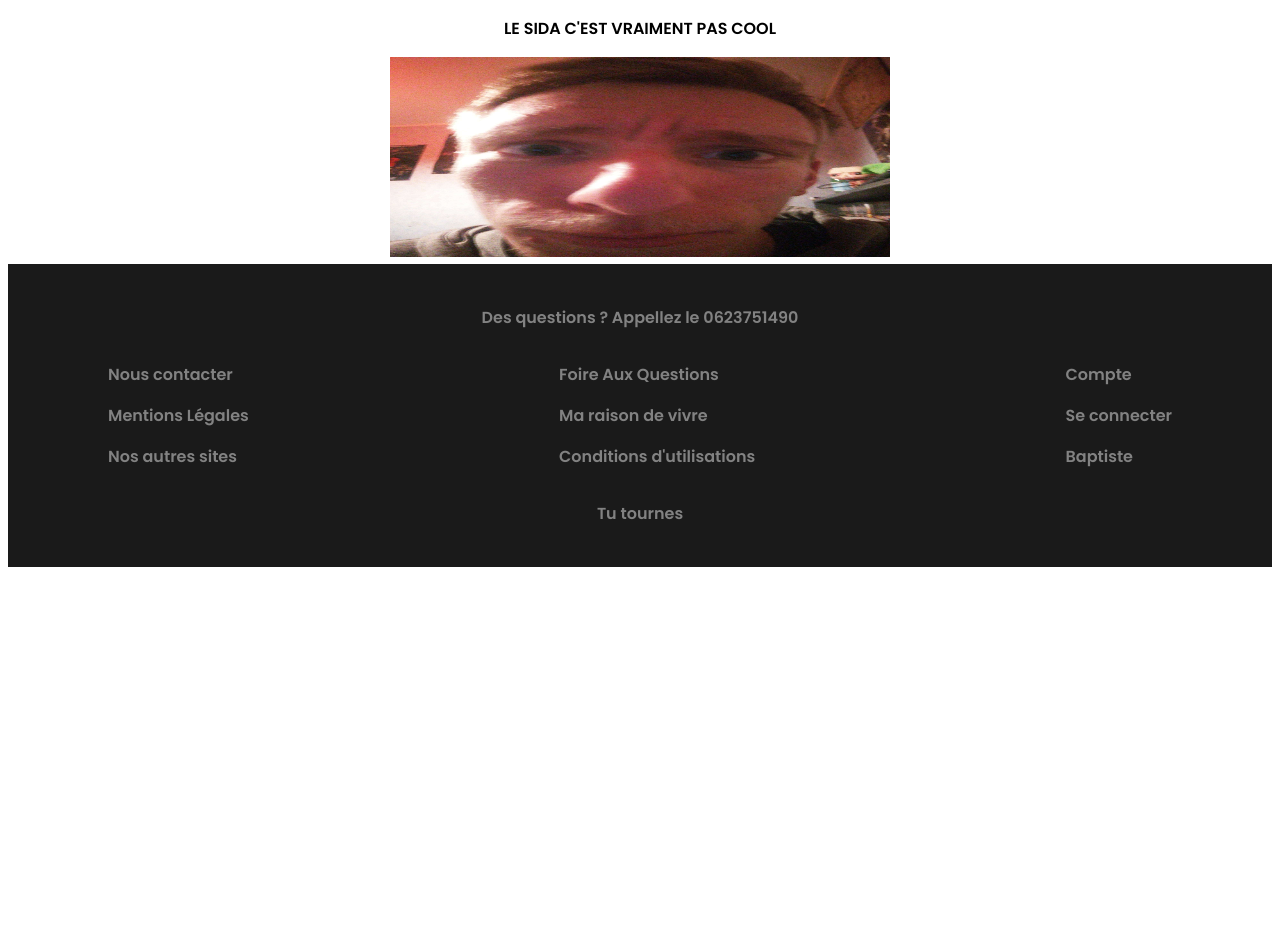
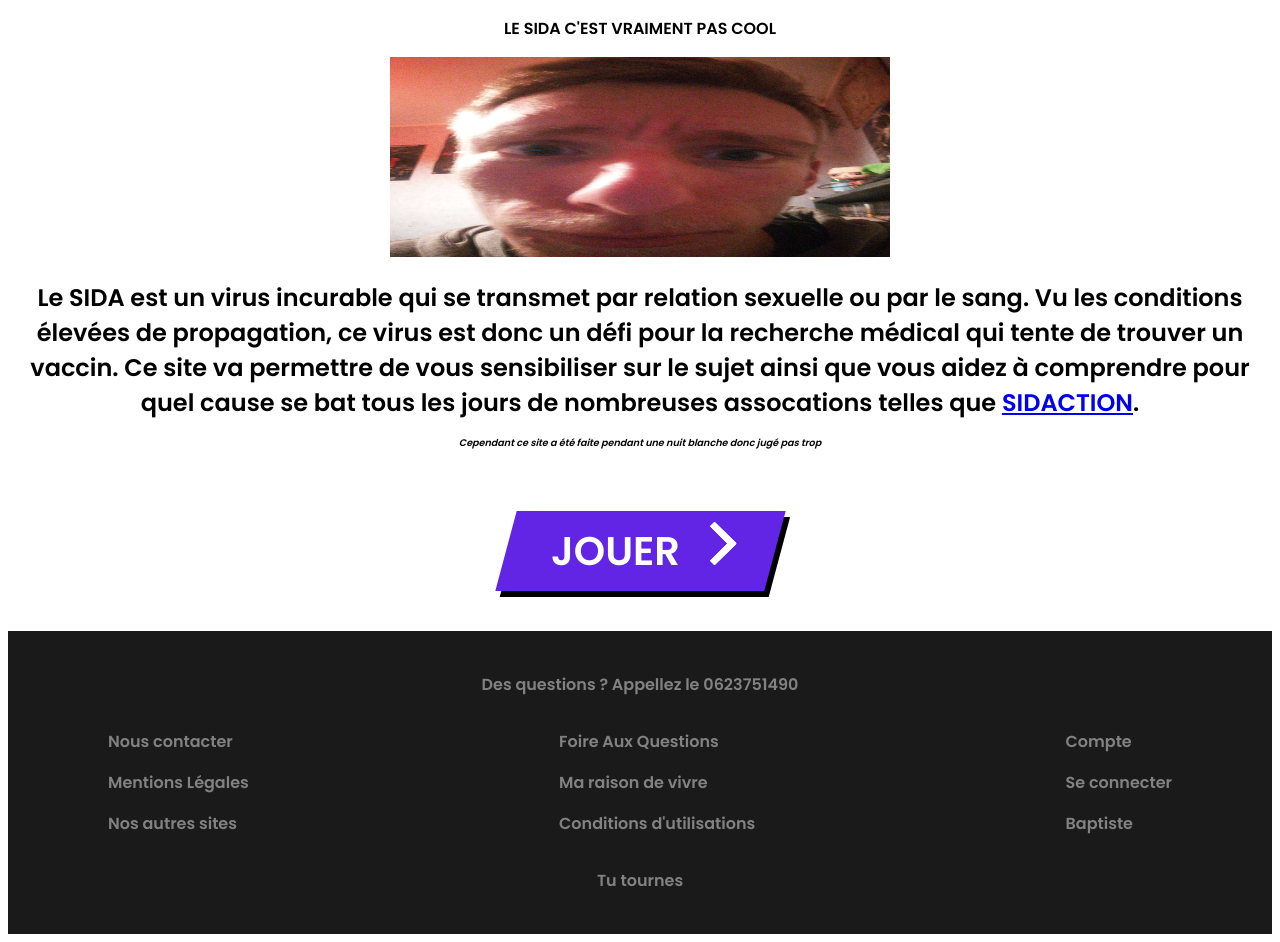
Before and after one commit to Lhokamn/Nuit_2_Linfo, a plain HTML site: page Index.html in a window 1280 px wide. Before the commit the page ends 800 px from the top, so only its background shows below. Drawn offline with Linux system fonts and the light colour scheme.

```diff
--- a/CSS/Index.css
+++ b/CSS/Index.css
@@ -1,5 +1,21 @@
 body {
     font-family: 'Poppins', sans-serif;
+}
+
+body .wrapper {
+    height: 20vh;
+    display: flex;
+    justify-content: center;
+    align-items: center;
+}
+
+.introduction {
+    text-align: center;
+    font-size: 75%;
+}
+
+.introduction i {
+    font-size: 40%;
 }
 
 header {
@@ -31,3 +47,99 @@ footer .row1 {
 footer .easteregg {
     text-align: center;
 }
+
+
+
+* {
+    box-sizing: border-box;
+}
+
+.wrapper {
+    display: flex;
+    justify-content: center;
+}
+
+.cta {
+    display: flex;
+    padding: 10px 45px;
+    text-decoration: none;
+    font-family: 'Poppins', sans-serif;
+    font-size: 40px;
+    color: white;
+    background: #6225E6;
+    transition: 1s;
+    box-shadow: 6px 6px 0 black;
+    transform: skewX(-15deg);
+}
+
+.cta:focus {
+    outline: none;
+}
+
+.cta:hover {
+    transition: 0.5s;
+    box-shadow: 10px 10px 0 #FBC638;
+}
+
+.cta span:nth-child(2) {
+    transition: 0.5s;
+    margin-right: 0px;
+}
+
+.cta:hover span:nth-child(2) {
+    transition: 0.5s;
+    margin-right: 45px;
+}
+
+span {
+    transform: skewX(15deg)
+}
+
+span:nth-child(2) {
+    width: 20px;
+    margin-left: 30px;
+    position: relative;
+    top: 12%;
+}
+
+/**************SVG****************/
+
+path.one {
+    transition: 0.4s;
+    transform: translateX(-60%);
+}
+
+path.two {
+    transition: 0.5s;
+    transform: translateX(-30%);
+}
+
+.cta:hover path.three {
+    animation: color_anim 1s infinite 0.2s;
+}
+
+.cta:hover path.one {
+    transform: translateX(0%);
+    animation: color_anim 1s infinite 0.6s;
+}
+
+.cta:hover path.two {
+    transform: translateX(0%);
+    animation: color_anim 1s infinite 0.4s;
+}
+
+/* SVG animations */
+
+@keyframes color_anim {
+    0% {
+        fill: white;
+    }
+
+    50% {
+        fill: #FBC638;
+    }
+
+    100% {
+        fill: white;
+    }
+}
--- a/Index.html
+++ b/Index.html
@@ -18,6 +18,40 @@
 </header>
 
 <body>
+    <div class="introduction">
+        <h1> Le SIDA est un virus incurable qui se transmet par relation sexuelle ou par le sang. Vu les conditions
+            élevées
+            de propagation,
+            ce virus est donc un défi pour la recherche médical qui tente de trouver un vaccin. Ce site va permettre de
+            vous
+            sensibiliser sur le sujet
+            ainsi que vous aidez à comprendre pour quel cause se bat tous les jours de nombreuses assocations telles
+            que <a href="https://www.sidaction.org/">SIDACTION</a>. <br>
+            <i>Cependant ce site a été faite pendant une nuit
+                blanche donc jugé pas trop</i>
+        </h1>
+    </div>
+    <div class="wrapper">
+        <a class="cta" href="./Html/">
+            <span>JOUER</span>
+            <span>
+                <svg width="66px" height="43px" viewBox="0 0 66 43" version="1.1" xmlns="http://www.w3.org/2000/svg"
+                    xmlns:xlink="http://www.w3.org/1999/xlink">
+                    <g id="arrow" stroke="none" stroke-width="1" fill="none" fill-rule="evenodd">
+                        <path class="one"
+                            d="M40.1543933,3.89485454 L43.9763149,0.139296592 C44.1708311,-0.0518420739 44.4826329,-0.0518571125 44.6771675,0.139262789 L65.6916134,20.7848311 C66.0855801,21.1718824 66.0911863,21.8050225 65.704135,22.1989893 C65.7000188,22.2031791 65.6958657,22.2073326 65.6916762,22.2114492 L44.677098,42.8607841 C44.4825957,43.0519059 44.1708242,43.0519358 43.9762853,42.8608513 L40.1545186,39.1069479 C39.9575152,38.9134427 39.9546793,38.5968729 40.1481845,38.3998695 C40.1502893,38.3977268 40.1524132,38.395603 40.1545562,38.3934985 L56.9937789,21.8567812 C57.1908028,21.6632968 57.193672,21.3467273 57.0001876,21.1497035 C56.9980647,21.1475418 56.9959223,21.1453995 56.9937605,21.1432767 L40.1545208,4.60825197 C39.9574869,4.41477773 39.9546013,4.09820839 40.1480756,3.90117456 C40.1501626,3.89904911 40.1522686,3.89694235 40.1543933,3.89485454 Z"
+                            fill="#FFFFFF"></path>
+                        <path class="two"
+                            d="M20.1543933,3.89485454 L23.9763149,0.139296592 C24.1708311,-0.0518420739 24.4826329,-0.0518571125 24.6771675,0.139262789 L45.6916134,20.7848311 C46.0855801,21.1718824 46.0911863,21.8050225 45.704135,22.1989893 C45.7000188,22.2031791 45.6958657,22.2073326 45.6916762,22.2114492 L24.677098,42.8607841 C24.4825957,43.0519059 24.1708242,43.0519358 23.9762853,42.8608513 L20.1545186,39.1069479 C19.9575152,38.9134427 19.9546793,38.5968729 20.1481845,38.3998695 C20.1502893,38.3977268 20.1524132,38.395603 20.1545562,38.3934985 L36.9937789,21.8567812 C37.1908028,21.6632968 37.193672,21.3467273 37.0001876,21.1497035 C36.9980647,21.1475418 36.9959223,21.1453995 36.9937605,21.1432767 L20.1545208,4.60825197 C19.9574869,4.41477773 19.9546013,4.09820839 20.1480756,3.90117456 C20.1501626,3.89904911 20.1522686,3.89694235 20.1543933,3.89485454 Z"
+                            fill="#FFFFFF"></path>
+                        <path class="three"
+                            d="M0.154393339,3.89485454 L3.97631488,0.139296592 C4.17083111,-0.0518420739 4.48263286,-0.0518571125 4.67716753,0.139262789 L25.6916134,20.7848311 C26.0855801,21.1718824 26.0911863,21.8050225 25.704135,22.1989893 C25.7000188,22.2031791 25.6958657,22.2073326 25.6916762,22.2114492 L4.67709797,42.8607841 C4.48259567,43.0519059 4.17082418,43.0519358 3.97628526,42.8608513 L0.154518591,39.1069479 C-0.0424848215,38.9134427 -0.0453206733,38.5968729 0.148184538,38.3998695 C0.150289256,38.3977268 0.152413239,38.395603 0.154556228,38.3934985 L16.9937789,21.8567812 C17.1908028,21.6632968 17.193672,21.3467273 17.0001876,21.1497035 C16.9980647,21.1475418 16.9959223,21.1453995 16.9937605,21.1432767 L0.15452076,4.60825197 C-0.0425130651,4.41477773 -0.0453986756,4.09820839 0.148075568,3.90117456 C0.150162624,3.89904911 0.152268631,3.89694235 0.154393339,3.89485454 Z"
+                            fill="#FFFFFF"></path>
+                    </g>
+                </svg>
+            </span>
+        </a>
+    </div>
 </body>
 
 
```
